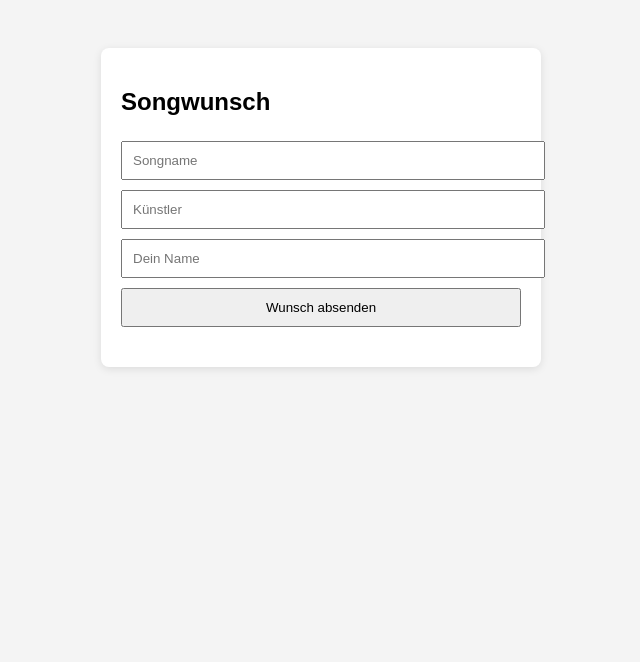
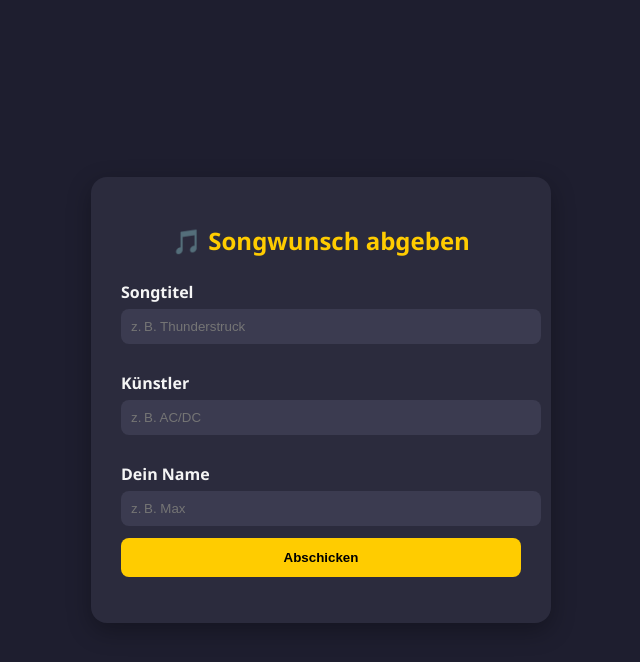
Before and after one commit to Florian-Germann/SongRequestSite, a plain HTML site: page public/index.html in a window 1280 px wide. Shown: the whole page, without its empty margins (319-959 px from the left). Drawn offline with Linux system fonts and the light colour scheme.

Commit message:
Update index.html

```diff
--- a/public/index.html
+++ b/public/index.html
@@ -2,23 +2,97 @@
 <html lang="de">
 <head>
   <meta charset="UTF-8" />
+  <meta name="viewport" content="width=device-width, initial-scale=1.0"/>
   <title>Songwunsch abgeben</title>
-  <script defer src="script.js"></script>
   <style>
-    body { font-family: Arial; background: #f4f4f4; padding: 40px; }
-    input, button { padding: 10px; margin: 5px 0; width: 100%; }
-    #meldung { margin-top: 15px; font-weight: bold; }
-    .container { max-width: 400px; margin: auto; background: white; padding: 20px; border-radius: 8px; box-shadow: 0 2px 8px rgba(0,0,0,0.1); }
+    body {
+      font-family: "Segoe UI", Tahoma, Geneva, Verdana, sans-serif;
+      background: #1e1e2f;
+      color: #f5f5f5;
+      display: flex;
+      justify-content: center;
+      align-items: center;
+      height: 100vh;
+      margin: 0;
+    }
+
+    .container {
+      background: #2b2b3d;
+      padding: 30px;
+      border-radius: 16px;
+      box-shadow: 0 8px 24px rgba(0, 0, 0, 0.3);
+      max-width: 400px;
+      width: 100%;
+    }
+
+    h1 {
+      text-align: center;
+      margin-bottom: 24px;
+      font-size: 24px;
+      color: #ffcc00;
+    }
+
+    label {
+      display: block;
+      margin-top: 16px;
+      margin-bottom: 6px;
+      font-weight: bold;
+    }
+
+    input {
+      width: 100%;
+      padding: 10px;
+      border: none;
+      border-radius: 8px;
+      margin-bottom: 12px;
+      background-color: #3b3b50;
+      color: white;
+    }
+
+    input:focus {
+      outline: 2px solid #ffcc00;
+    }
+
+    button {
+      background-color: #ffcc00;
+      color: black;
+      border: none;
+      padding: 12px;
+      width: 100%;
+      border-radius: 8px;
+      cursor: pointer;
+      font-weight: bold;
+      transition: background-color 0.2s ease;
+    }
+
+    button:hover {
+      background-color: #e6b800;
+    }
+
+    #meldung {
+      text-align: center;
+      margin-top: 16px;
+      font-weight: bold;
+    }
   </style>
 </head>
 <body>
   <div class="container">
-    <h2>Songwunsch</h2>
-    <input id="songname" placeholder="Songname" />
-    <input id="kuenstler" placeholder="Künstler" />
-    <input id="name" placeholder="Dein Name" />
-    <button onclick="pruefeUndSenden()">Wunsch absenden</button>
-    <div id="meldung"></div>
+    <h1>🎵 Songwunsch abgeben</h1>
+    <label for="songname">Songtitel</label>
+    <input type="text" id="songname" placeholder="z. B. Thunderstruck"/>
+
+    <label for="kuenstler">Künstler</label>
+    <input type="text" id="kuenstler" placeholder="z. B. AC/DC"/>
+
+    <label for="name">Dein Name</label>
+    <input type="text" id="name" placeholder="z. B. Max"/>
+
+    <button onclick="pruefeUndSenden()">Abschicken</button>
+
+    <p id="meldung"></p>
   </div>
+
+  <script src="script.js"></script>
 </body>
 </html>
```
